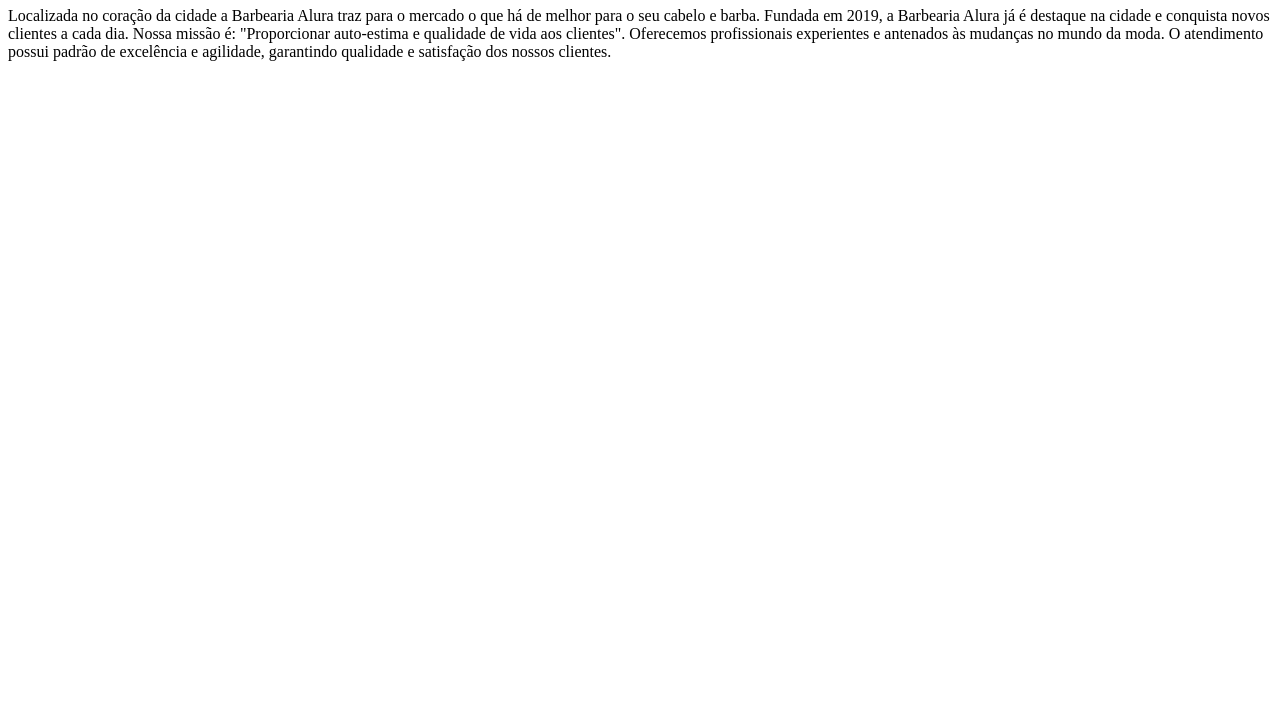
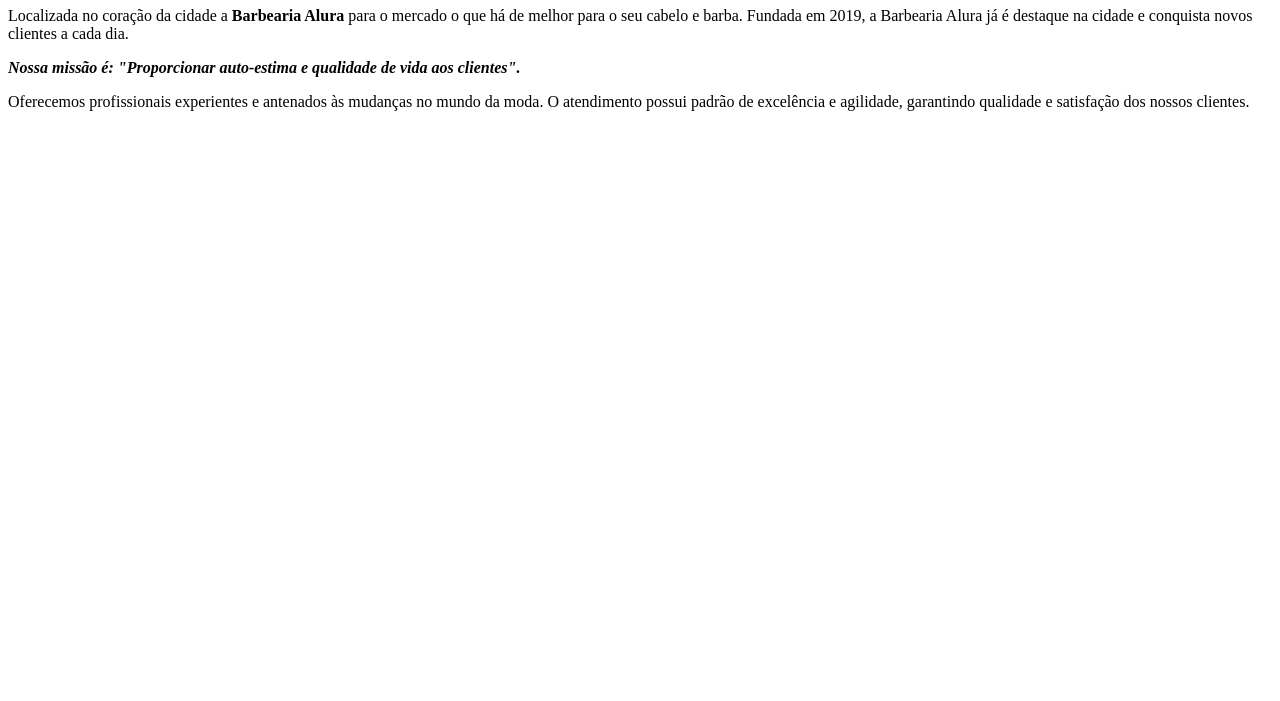
Before and after one commit to Giselipoliane/aula9-08, a plain HTML site: page index.html in a window 1280 px wide. Shown: the part 99-800 px from the top of the page. Drawn offline with Linux system fonts and the light colour scheme.

Commit message:
coloquei strong e em

```diff
--- a/index.html
+++ b/index.html
@@ -2,8 +2,8 @@ minha primeira pagina giseli
 
 <h1>Sobre a Barbearia Alura</h1>
 
-Localizada no coração da cidade a Barbearia Alura traz para o mercado o que há de melhor para o seu cabelo e barba. Fundada em 2019, a Barbearia Alura já é destaque na cidade e conquista novos clientes a cada dia.
-
-Nossa missão é: "Proporcionar auto-estima e qualidade de vida aos clientes".
-
-Oferecemos profissionais experientes e antenados às mudanças no mundo da moda. O atendimento possui padrão de excelência e agilidade, garantindo qualidade e satisfação dos nossos clientes.
+<P>Localizada no coração da cidade a <strong> Barbearia Alura </strong> para o mercado o que há de melhor para o seu cabelo e barba.
+    Fundada em 2019, a Barbearia Alura já é destaque na cidade e conquista novos clientes a cada dia.</P>
+<P><em><strong>Nossa missão é: "Proporcionar auto-estima e qualidade de vida aos clientes".</P></em></strong>
+<P>Oferecemos profissionais experientes e antenados às mudanças no mundo da moda.
+    O atendimento possui padrão de excelência e agilidade, garantindo qualidade e satisfação dos nossos clientes.</P>
```
